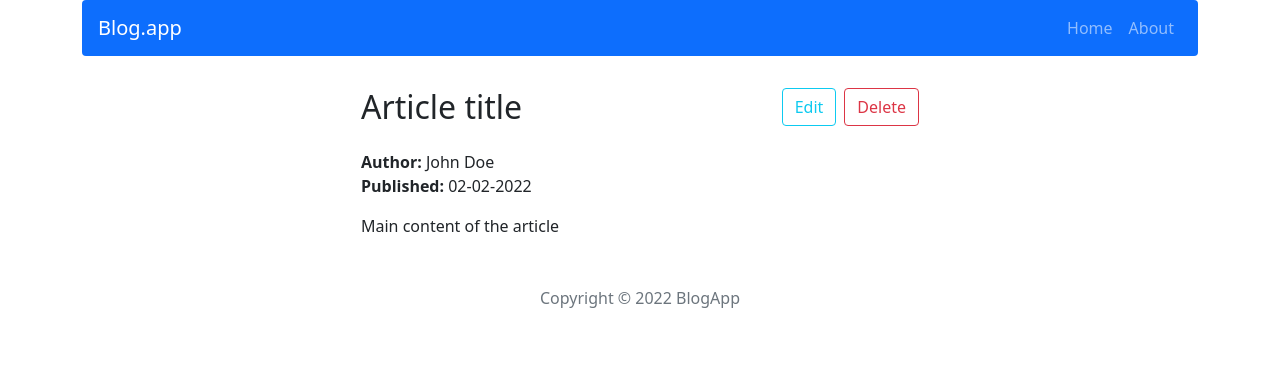
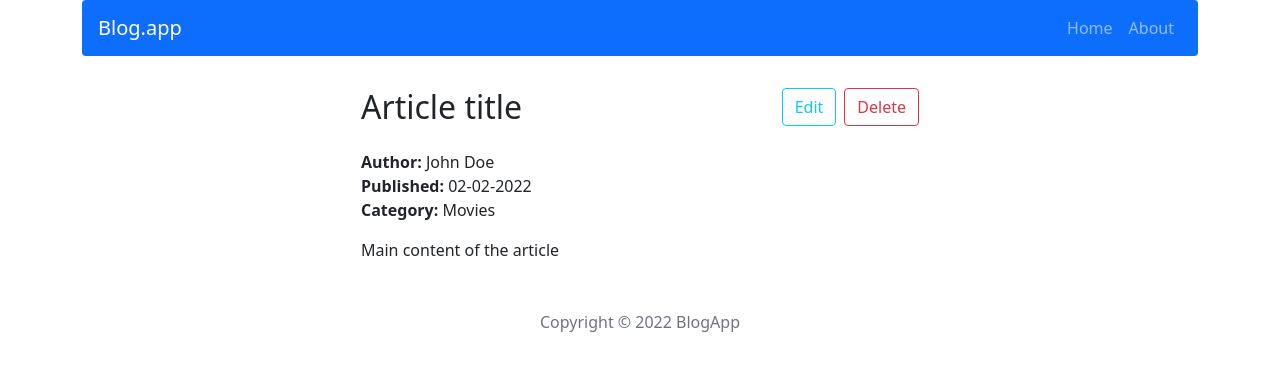
Before and after one commit to milosz7/crud-app, a React (Create React App) app: page /post/1 in a window 1280 px wide. Shown: the top 370 px of the page. Built offline with nearby package versions, Linux system fonts and the light colour scheme.

Commit message:
Use helper function to convert category name

```diff
--- a/src/components/pages/Post/Post.tsx
+++ b/src/components/pages/Post/Post.tsx
@@ -6,6 +6,7 @@ import { LinkContainer } from "react-router-bootstrap";
 import { Button } from "react-bootstrap"
 import { useState } from "react";
 import DeletePostModal from "../../features/DeletePostModal/DeletePostModal";
+import { capitalizeString } from "../../../helpers/capitalizeSrting";
 
 const Post = () => {
   let { id } = useParams();
@@ -30,7 +31,8 @@ const Post = () => {
         </div>
         <div>
           <p className="m-0"><span className="fw-bold">Author: </span>{postData.author}</p>
-          <p><span className="fw-bold">Published: </span>{postData.publishedDate}</p>
+          <p className="m-0"><span className="fw-bold">Published: </span>{postData.publishedDate}</p>
+          <p><span className="fw-bold">Category: </span>{capitalizeString(postData.category)}</p>
         </div>
         <p dangerouslySetInnerHTML={{__html: postData.content}}></p>
       </div>
```
